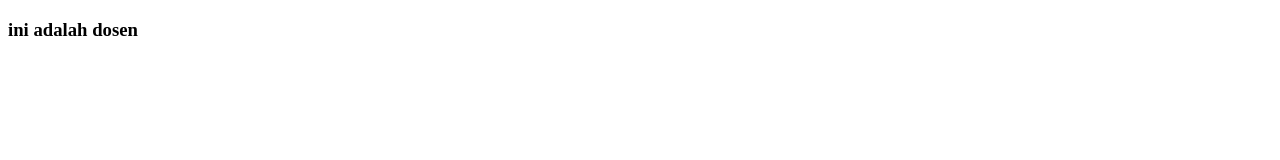
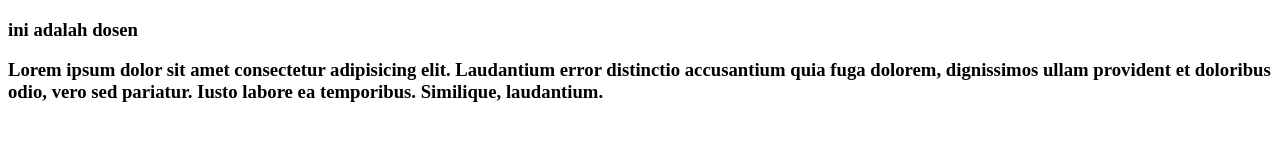
Before and after one commit to yusupfey/test-git-repo, a plain HTML site: page dosen.html in a window 1280 px wide. Drawn offline with Linux system fonts and the light colour scheme.

Commit message:
menedit dosen

```diff
--- a/dosen.html
+++ b/dosen.html
@@ -9,6 +9,9 @@
 
 <body>
     <h3>ini adalah dosen</h3>
+    <h3>Lorem ipsum dolor sit amet consectetur adipisicing elit. Laudantium error distinctio accusantium quia fuga
+        dolorem, dignissimos ullam provident et doloribus odio, vero sed pariatur. Iusto labore ea temporibus.
+        Similique, laudantium.</h3>
 </body>
 
 </html>
```
